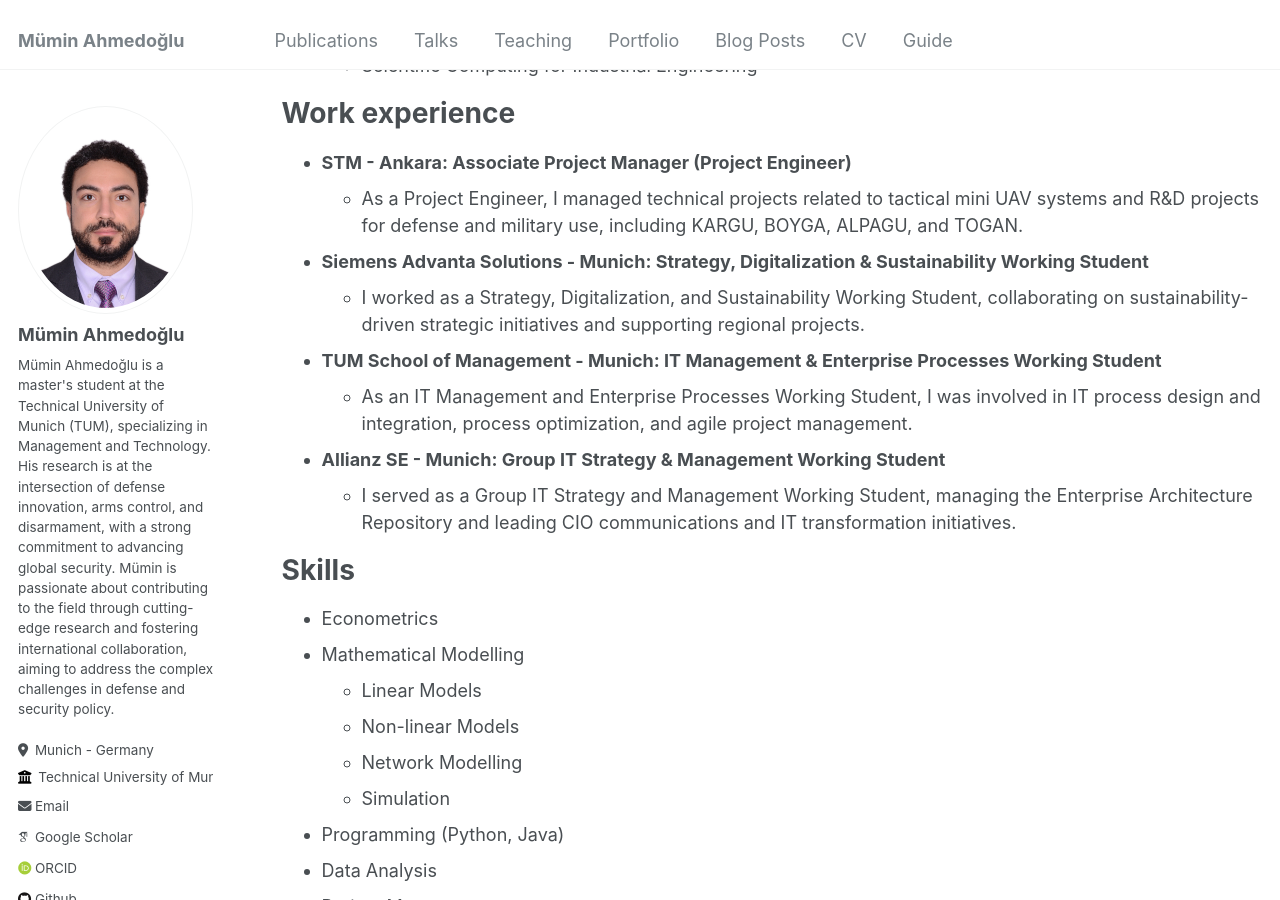
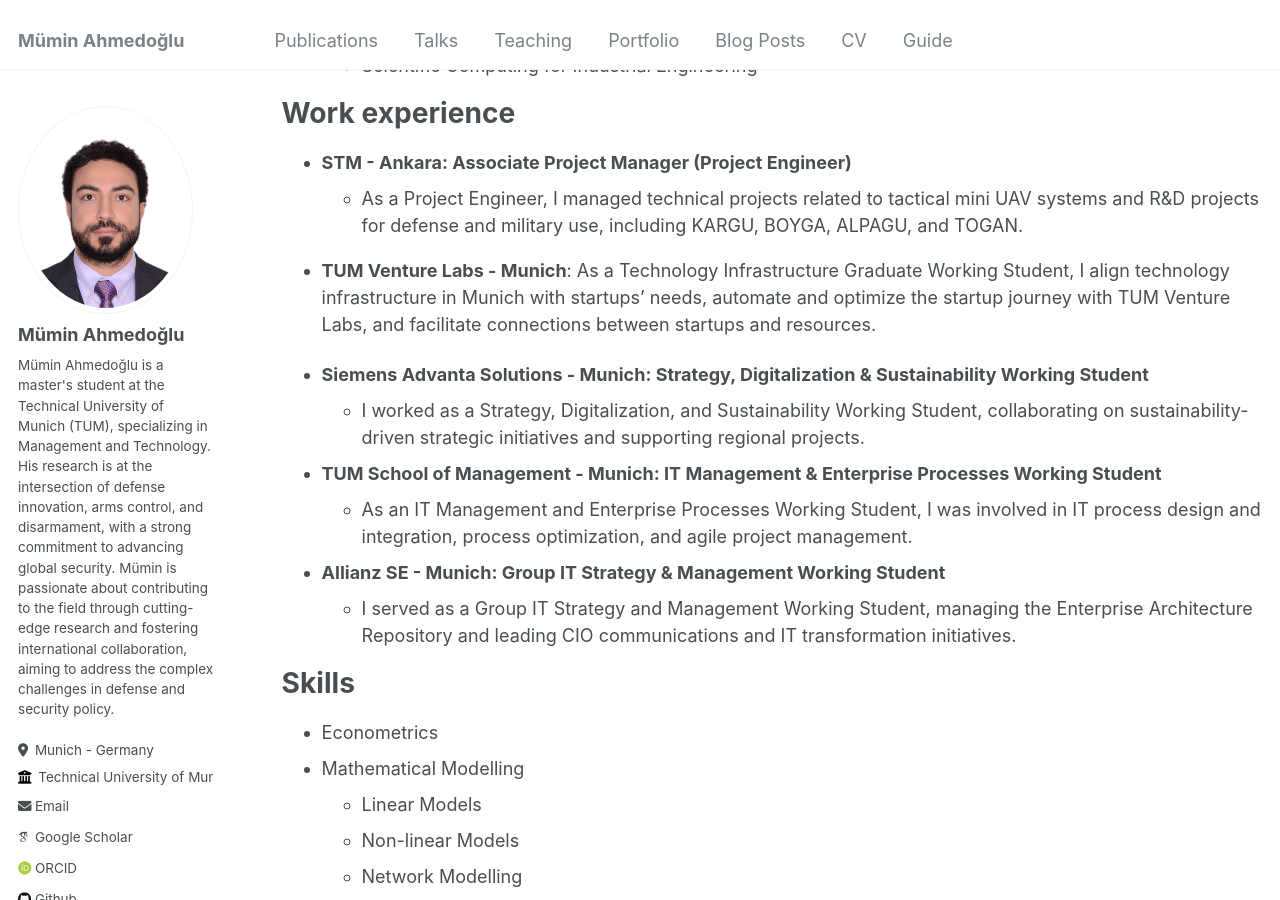
Before and after one commit to ahmedoglu/ahmedoglu.github.io, a Jekyll site: the page built from _pages/cv.md, in a window 1280 px wide and 900 px high, scrolled down 1795 px. Built offline with Jekyll 4.4.1, drawn with Linux system fonts in a browser that asks for light colours; some web fonts are replaced.

Commit message:
Update cv.md

```diff
--- a/_pages/cv.md
+++ b/_pages/cv.md
@@ -74,6 +74,7 @@ Work experience
 - **STM - Ankara: Associate Project Manager (Project Engineer)**
   - As a Project Engineer, I managed technical projects related to tactical mini UAV systems and R&D projects for defense and military use, including KARGU, BOYGA, ALPAGU, and TOGAN.
 
+ - **TUM Venture Labs - Munich**: As a Technology Infrastructure Graduate Working Student, I align technology infrastructure in Munich with startups' needs, automate and optimize the startup journey with TUM Venture Labs, and facilitate connections between startups and resources.
 
 
 - **Siemens Advanta Solutions - Munich: Strategy, Digitalization & Sustainability Working Student**
```
